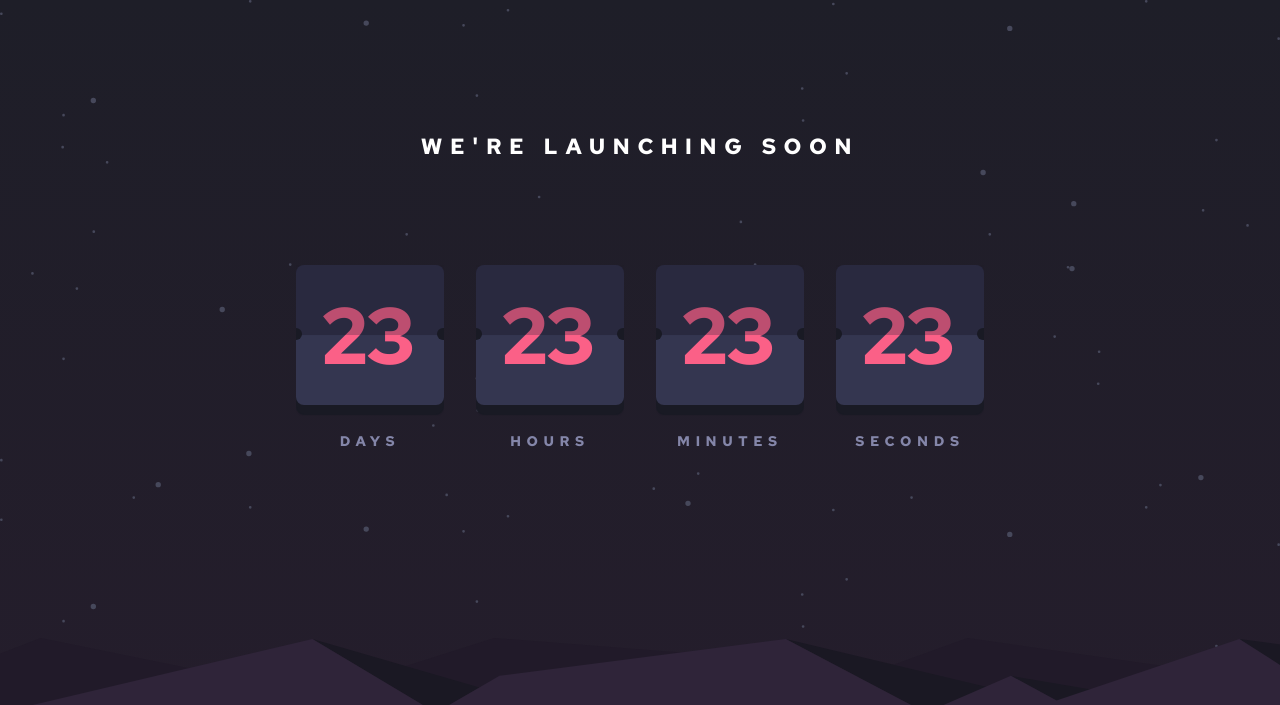
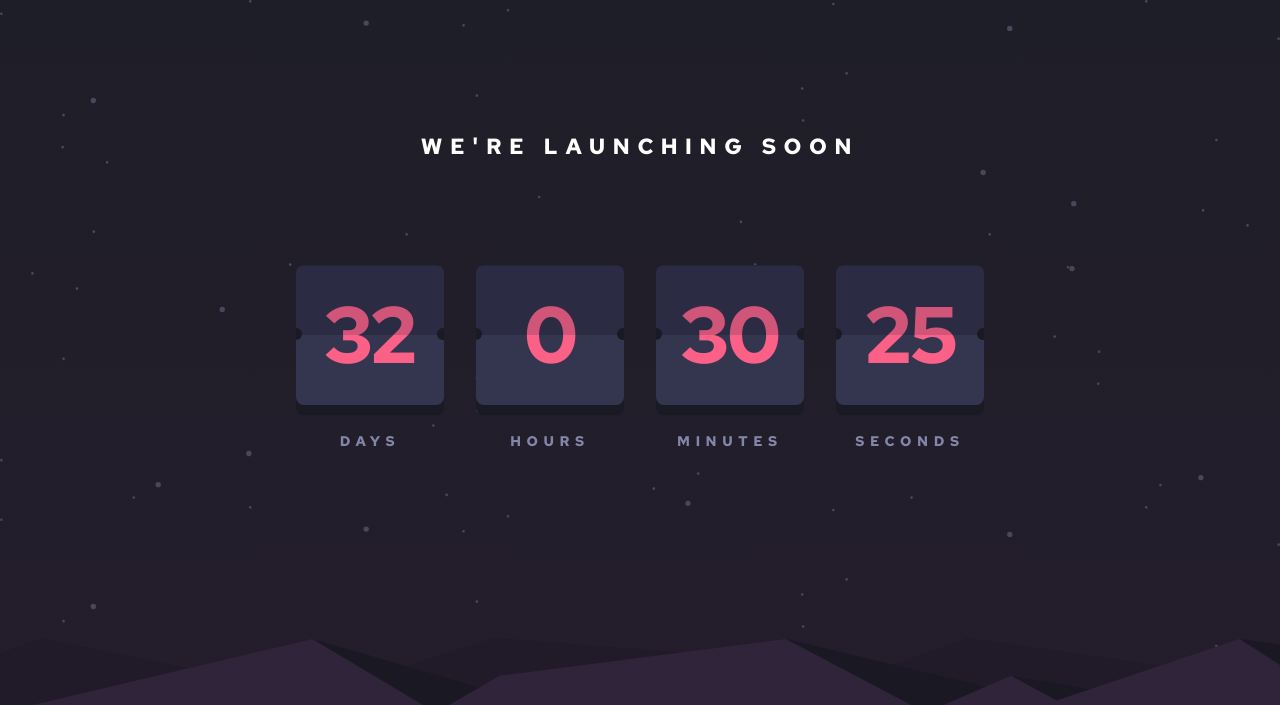
Before and after one commit to Horv-Kitty/launch-countdown-timer, a plain HTML site: page index.html in a window 1280 px wide. Shown: the top 705 px of the page. Drawn offline with Linux system fonts and the light colour scheme.

Commit message:
added JavaScript

```diff
--- a/index.html
+++ b/index.html
@@ -28,7 +28,7 @@
         <div class="days-container">
           <div class="counter-container">
             <div class="counter-container-1"></div>
-            <div class="counter-number">23</div>
+            <div class="counter-number" id="days"></div>
             <div class="counter-container-1-opacity"></div>
             <div class="counter-container-hr"></div>
             <div class="counter-container-2"></div>
@@ -44,7 +44,7 @@
         <div class="hours-container">
           <div class="counter-container">
             <div class="counter-container-1"></div>
-            <div class="counter-number">23</div>
+            <div class="counter-number" id="hours"></div>
             <div class="counter-container-1-opacity"></div>
             <div class="counter-container-hr"></div>
             <div class="counter-container-2"></div>
@@ -61,7 +61,7 @@
         <div class="minutes-container">
           <div class="counter-container">
             <div class="counter-container-1"></div>
-            <div class="counter-number">23</div>
+            <div class="counter-number" id="minutes"></div>
             <div class="counter-container-1-opacity"></div>
             <div class="counter-container-hr"></div>
             <div class="counter-container-2"></div>
@@ -77,7 +77,7 @@
         <div class="seconds-container">
           <div class="counter-container">
             <div class="counter-container-1"></div>
-            <div class="counter-number">23</div>
+            <div class="counter-number" id="seconds"></div>
             <div class="counter-container-1-opacity"></div>
             <div class="counter-container-hr"></div>
             <div class="counter-container-2"></div>
@@ -106,6 +106,7 @@
     </footer>
     </dive>
   </div>
+  <script src="javascript.js"></script>
 </body>
 
 </html>
--- a/javascript.js
+++ b/javascript.js
@@ -0,0 +1,16 @@
+let countDownDate = new Date("10 5, 2022 15:00:00").getTime();
+
+let count = setInterval(function () {
+  let now = new Date().getTime();
+  let distance = countDownDate - now;
+
+  let days = Math.floor(distance / (1000 * 60 * 60 * 24));
+  let hours = Math.floor((distance % (1000 * 60 * 60 * 24)) / (1000 * 60 * 60));
+  let minutes = Math.floor((distance % (1000 * 60 * 60)) / (1000 * 60));
+  let seconds = Math.floor((distance % (1000 * 60)) / 1000);
+
+  document.getElementById("days").innerHTML = days;
+  document.getElementById("hours").innerHTML = hours;
+  document.getElementById("minutes").innerHTML = minutes;
+  document.getElementById("seconds").innerHTML = seconds;
+}, 1000);
--- a/style.css
+++ b/style.css
@@ -118,12 +118,12 @@ main {
 
 .counter-container-hr {
     background-color: var(--almost-black-blue);
-    height: 33px;
+    height: 1px;
     width: 70px;
     left: 0px;
     top: 0px;
     position: absolute;
-    opacity: 10%;
+    opacity: 40%;
     box-shadow: 1px -1px 2px var(--almost-black-blue);
 }
 
@@ -139,9 +139,6 @@ main {
 
 .counter-number {
     position: absolute;
-    bottom: 55px;
-    left: 15px;
-    top: 32.5px;
     font-family: var(--font-family);
     color: var(--primary-soft-red);
     font-size: 36px;
@@ -271,6 +268,15 @@ footer a:active {
     }
 }
 
+@media (max-width: 750px) {
+    .counter-number {
+        position: absolute;
+        top: 40%;
+        left: 50%;
+        transform: translate(-50%, -50%);
+    }
+}
+
 
 @media (min-width: 750px) {
     .body-container {
@@ -324,11 +330,13 @@ footer a:active {
     }
 
     .counter-number {
+        position: absolute;
         font-size: 80px;
         line-height: 71px;
         letter-spacing: -2.4px;
-        top: 34.5px;
-        left: 25px;
+        top: 43%;
+        left: 50%;
+        transform: translate(-50%, -50%);
     }
 
     .counter-container-1 {
@@ -346,10 +354,12 @@ footer a:active {
     }
 
     .counter-container-hr {
-        height: 70px;
+        height: 1px;
         width: 148px;
         left: 0px;
         top: 0px;
+        opacity: 20%;
+        box-shadow: 1px -1px 2px var(--almost-black-blue);
     }
 
     .counter-container-2 {
```
